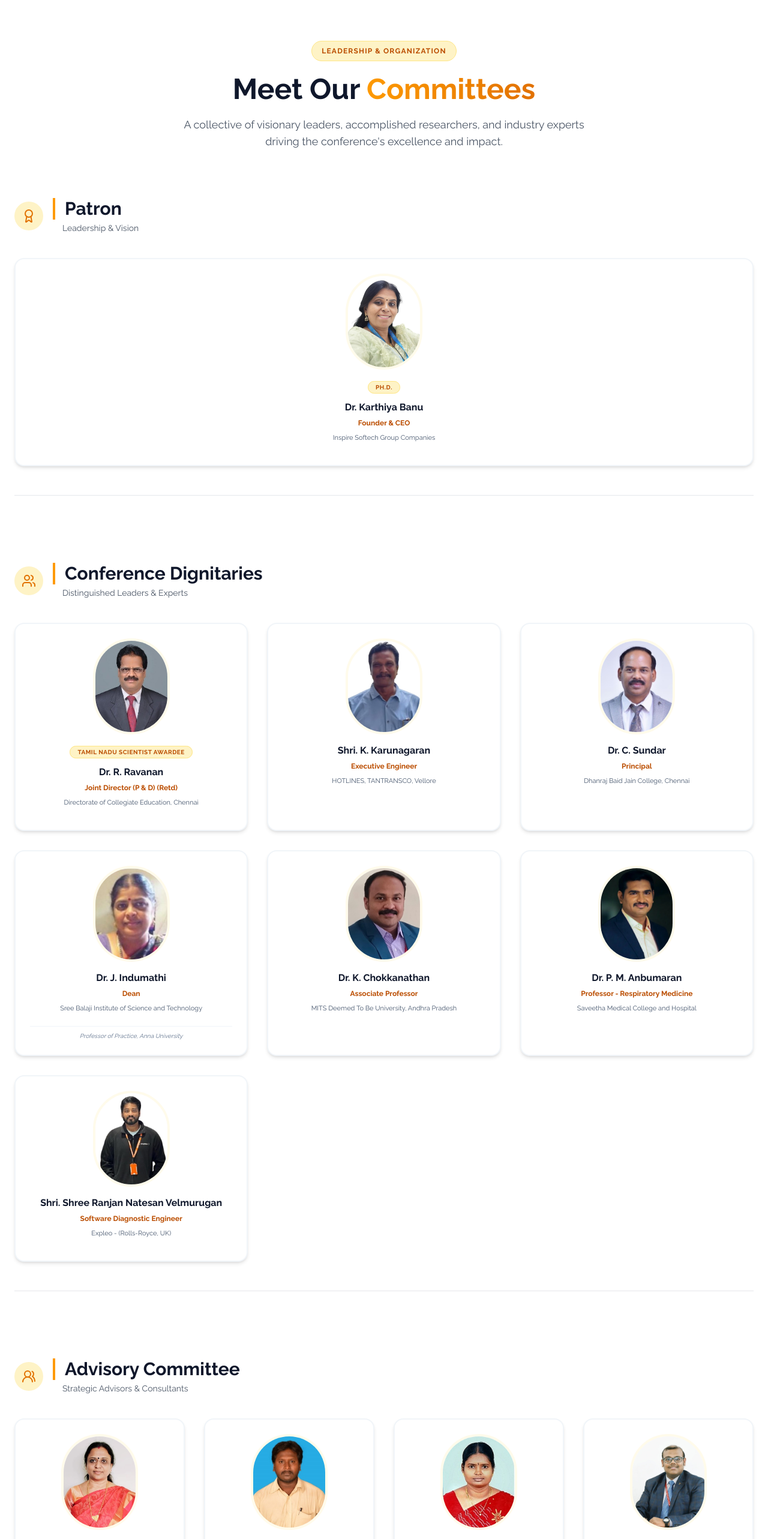
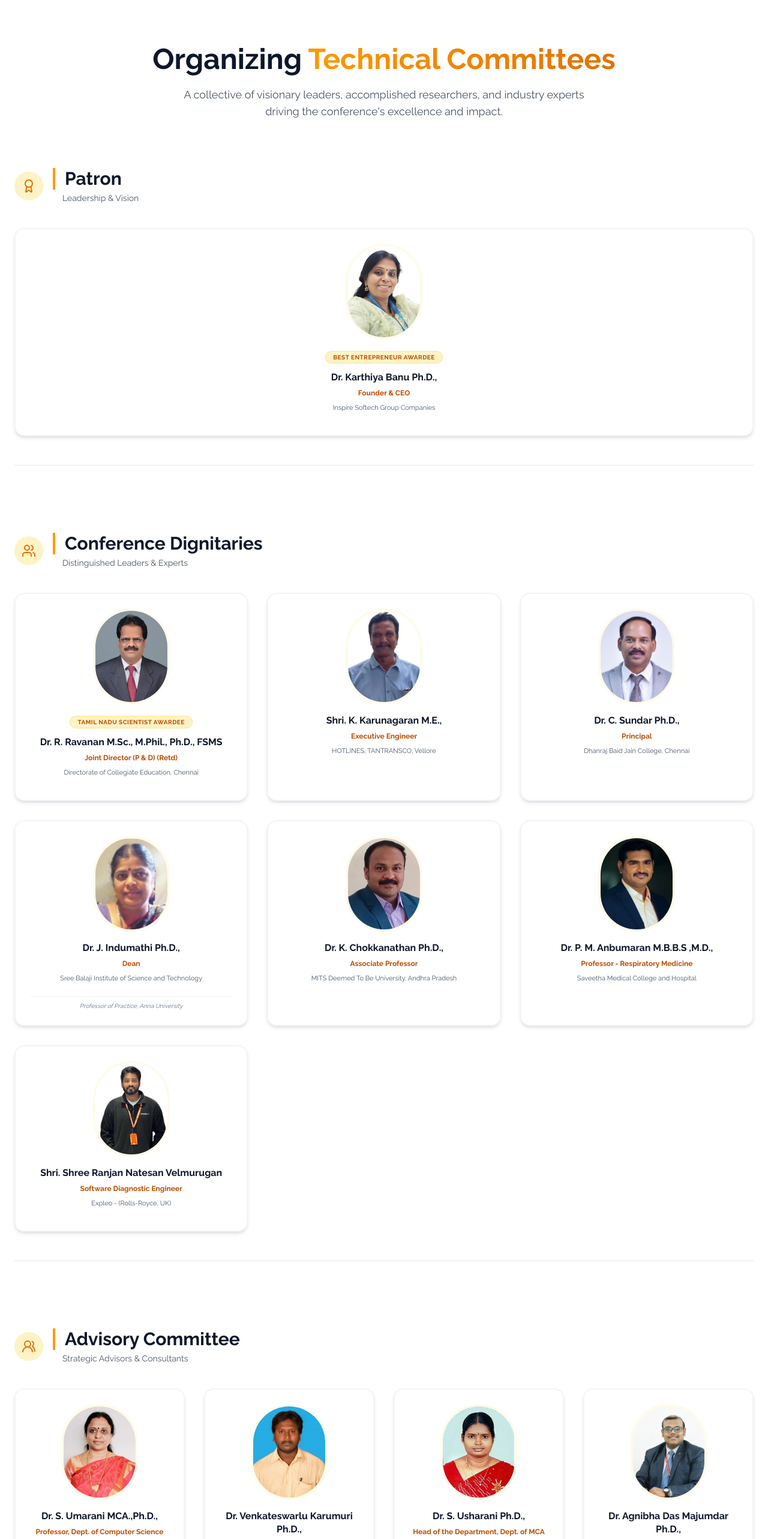
Before and after one commit to drkarthiyabanu/Conference2026, a Next.js app: page /conference in a window 1280 px wide. Shown: the part 1220-3785 px from the top of the page at 60% size. Built offline with nearby package versions, Linux system fonts and the light colour scheme.

Commit message:
Designation added

```diff
--- a/components/CommitteesSection.tsx
+++ b/components/CommitteesSection.tsx
@@ -18,13 +18,10 @@ const CommitteesSection: React.FC = () => {
       <div className="max-w-7xl mx-auto">
         {/* Main Section Header */}
         <div className="text-center mb-20">
-          <span className="inline-block py-2 px-4 rounded-full bg-amber-100 text-amber-700 text-xs font-bold mb-4 uppercase tracking-widest border border-amber-200">
-            Leadership & Organization
-          </span>
           <h2 className="text-4xl md:text-5xl font-extrabold text-slate-900 mb-4 leading-tight">
-            Meet Our{" "}
+            Organizing{" "}
             <span className="bg-gradient-to-r from-amber-500 to-amber-600 bg-clip-text text-transparent">
-              Committees
+              Technical Committees
             </span>
           </h2>
           <p className="text-gray-600 text-lg max-w-2xl mx-auto">
@@ -67,30 +64,6 @@ const CommitteesSection: React.FC = () => {
             </div>
           ))}
         </div>
-
-        {/* Footer CTA */}
-        <div className="mt-20 pt-12 border-t border-gray-200 text-center">
-          <h3 className="text-xl font-bold text-slate-900 mb-4">Join Our Community of Excellence</h3>
-          <p className="text-gray-600 mb-6 max-w-2xl mx-auto">
-            Collaborate with distinguished leaders and expand your professional network at GC³I² – 2026.
-          </p>
-          <div className="flex flex-col sm:flex-row justify-center gap-4">
-            <a
-              href="https://forms.gle/GXc2QXiKhhYJWvfU7"
-              target="_blank"
-              rel="noopener noreferrer"
-              className="inline-flex items-center justify-center gap-2 bg-amber-500 hover:bg-amber-600 text-white px-8 py-3 rounded-full font-semibold transition-all transform hover:scale-105 shadow-lg"
-            >
-              Register Now
-            </a>
-            <a
-              href="#contact"
-              className="inline-flex items-center justify-center gap-2 bg-slate-100 hover:bg-slate-200 text-slate-900 px-8 py-3 rounded-full font-semibold transition-all border border-slate-300"
-            >
-              Contact Us
-            </a>
-          </div>
-        </div>
       </div>
     </section>
   );
--- a/data/committees.ts
+++ b/data/committees.ts
@@ -22,10 +22,10 @@ export const committeesData: CommitteeSection[] = [
     members: [
       {
         id: "patron-1",
-        name: "Dr. Karthiya Banu",
+        name: "Dr. Karthiya Banu Ph.D.,",
         role: "Founder & CEO",
         organization: "Inspire Softech Group Companies",
-        honors: "Ph.D.",
+        honors: "Best Entrepreneur Awardee",
         imageName: "karthiya_banu",
       },
     ],
@@ -37,7 +37,7 @@ export const committeesData: CommitteeSection[] = [
     members: [
       {
         id: "dignitary-1",
-        name: "Dr. R. Ravanan",
+        name: "Dr. R. Ravanan M.Sc., M.Phil., Ph.D., FSMS",
         role: "Joint Director (P & D) (Retd)",
         organization: "Directorate of Collegiate Education, Chennai",
         honors: "Tamil Nadu Scientist Awardee",
@@ -45,21 +45,21 @@ export const committeesData: CommitteeSection[] = [
       },
       {
         id: "dignitary-2",
-        name: "Shri. K. Karunagaran",
+        name: "Shri. K. Karunagaran M.E.,",
         role: "Executive Engineer",
         organization: "HOTLINES, TANTRANSCO, Vellore",
         imageName: "k_karunagaran",
       },
       {
         id: "dignitary-3",
-        name: "Dr. C. Sundar",
+        name: "Dr. C. Sundar Ph.D.,",
         role: "Principal",
         organization: "Dhanraj Baid Jain College, Chennai",
         imageName: "c_sundar",
       },
       {
         id: "dignitary-4",
-        name: "Dr. J. Indumathi",
+        name: "Dr. J. Indumathi Ph.D.,",
         role: "Dean",
         organization: "Sree Balaji Institute of Science and Technology",
         extra: "Professor of Practice, Anna University",
@@ -67,14 +67,14 @@ export const committeesData: CommitteeSection[] = [
       },
       {
         id: "dignitary-5",
-        name: "Dr. K. Chokkanathan",
+        name: "Dr. K. Chokkanathan Ph.D.,",
         role: "Associate Professor",
         organization: "MITS Deemed To Be University, Andhra Pradesh",
         imageName: "k_chokkanathan",
       },
       {
         id: "dignitary-6",
-        name: "Dr. P. M. Anbumaran",
+        name: "Dr. P. M. Anbumaran M.B.B.S ,M.D.,",
         role: "Professor - Respiratory Medicine",
         organization: "Saveetha Medical College and Hospital",
         imageName: "p_m_anbumaran",
@@ -95,28 +95,28 @@ export const committeesData: CommitteeSection[] = [
     members: [
       {
         id: "advisory-1",
-        name: "Dr. S. Umarani",
+        name: "Dr. S. Umarani MCA.,Ph.D.,",
         role: "Professor, Dept. of Computer Science",
         organization: "SRM Institute of Science and Technology, Chennai",
         imageName: "s_umarani",
       },
       {
         id: "advisory-2",
-        name: "Dr. Venkateswarlu Karumuri",
+        name: "Dr. Venkateswarlu Karumuri Ph.D.,",
         role: "Assistant Professor, School of Management",
         organization: "MITS Deemed To Be University, Andhra Pradesh",
         imageName: "venkateswarlu_karumuri",
       },
       {
         id: "advisory-3",
-        name: "Dr. S. Usharani",
+        name: "Dr. S. Usharani Ph.D.,",
         role: "Head of the Department, Dept. of MCA",
         organization: "Viswam Engineering College, Andhra Pradesh",
         imageName: "s_usharani",
       },
       {
         id: "advisory-4",
-        name: "Dr. Agnibha Das Majumdar",
+        name: "Dr. Agnibha Das Majumdar Ph.D.,",
         role: "Independent Researcher and Physics Educator",
         organization: "Ex-Assistant Professor, MITS University",
         imageName: "agnibha_das_majumdar",
```
